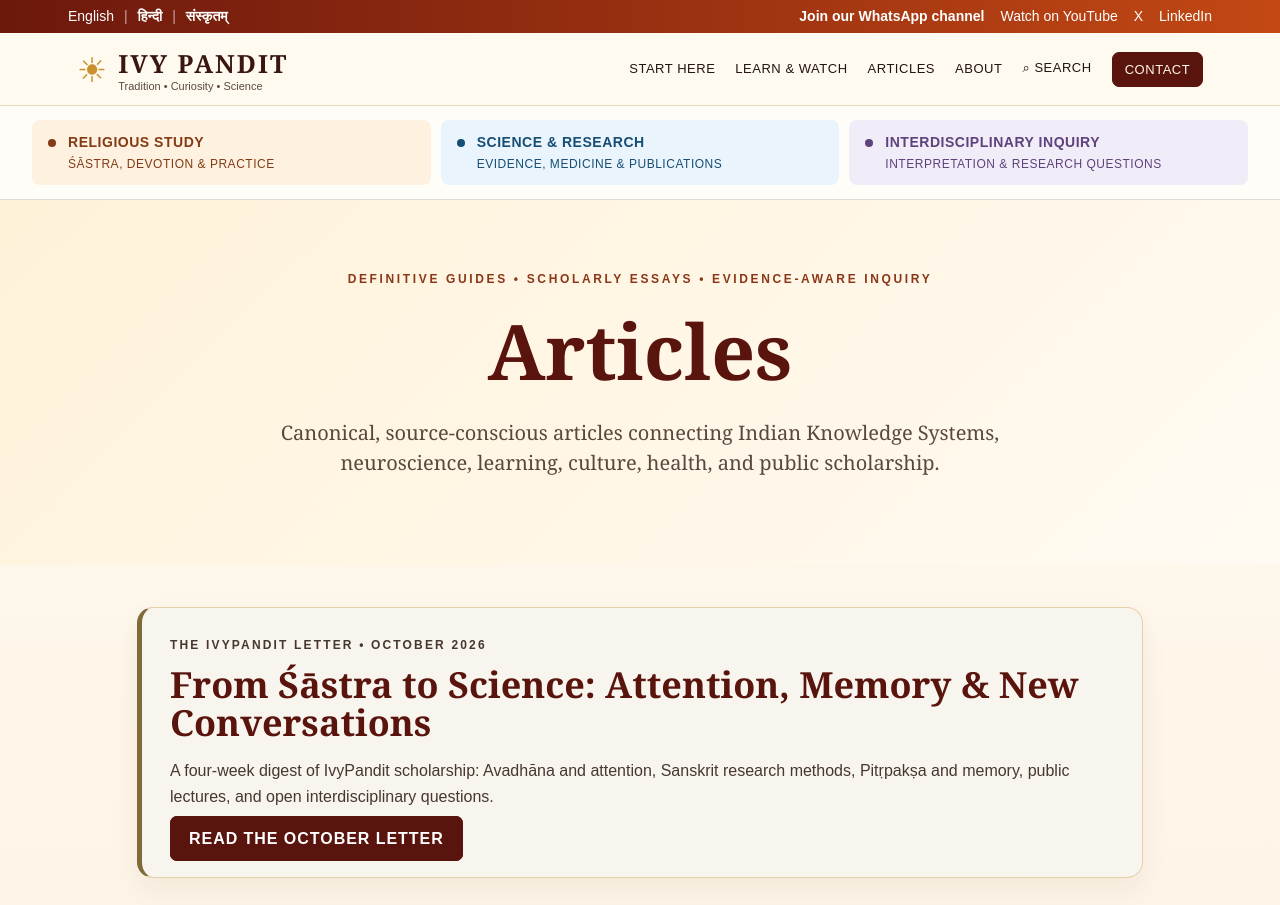
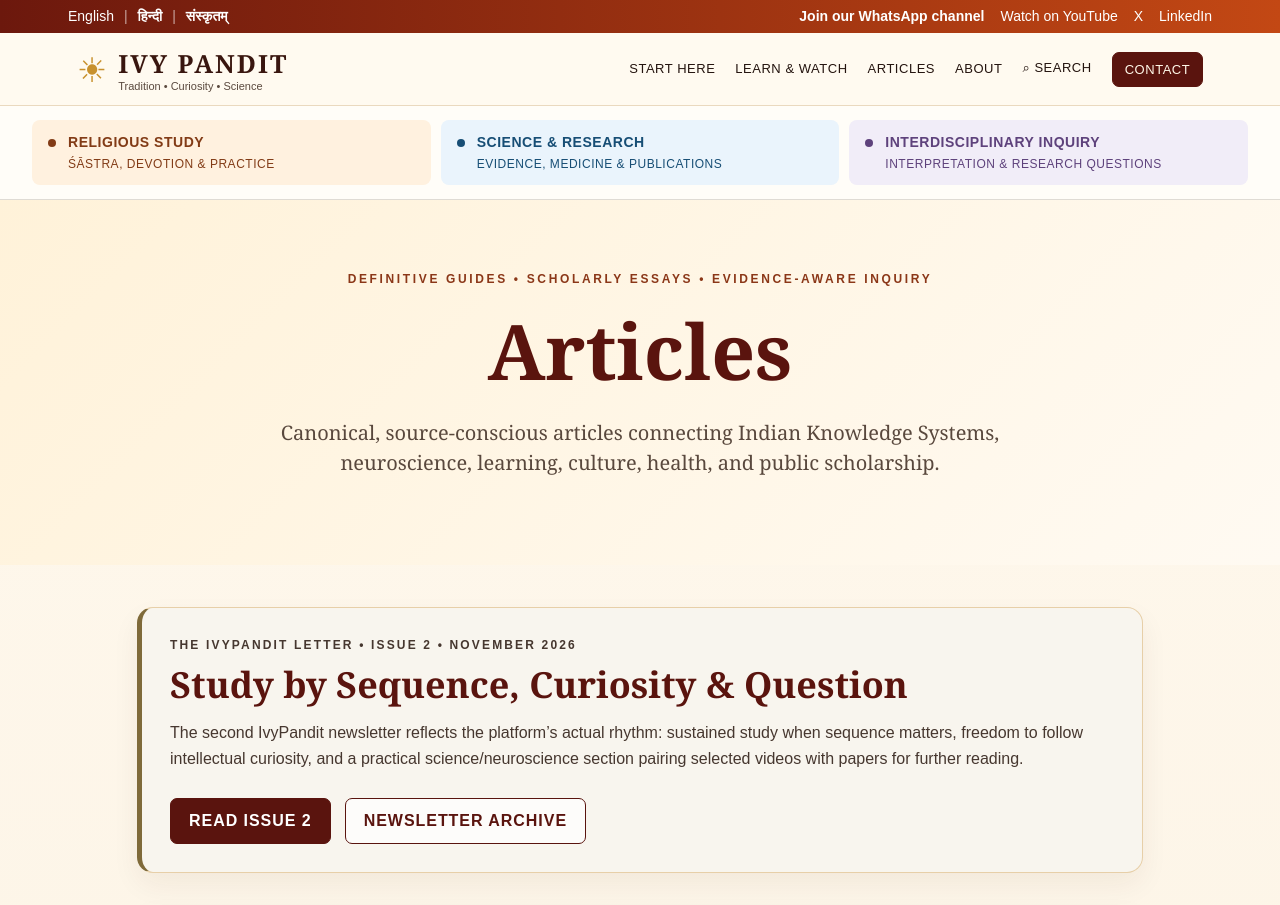
Before and after one commit to nishmishra/ivypandit-v2, a Next.js app: page /articles in a window 1280 px wide. Shown: the top 905 px of the page. Built offline with nearby package versions, Linux system fonts and the light colour scheme.

Commit message:
Feature second IvyPandit newsletter

```diff
--- a/app/articles/page.tsx
+++ b/app/articles/page.tsx
@@ -1,6 +1,16 @@
 export default function Articles(){return <>
   <section className="pageHero"><div className="eyebrow">Definitive guides • Scholarly essays • Evidence-aware inquiry</div><h1>Articles</h1><p>Canonical, source-conscious articles connecting Indian Knowledge Systems, neuroscience, learning, culture, health, and public scholarship.</p></section>
   <main className="content">
+    <section className="panel" aria-label="IvyPandit November 2026 newsletter" style={{marginBottom:'34px',padding:'28px',borderLeft:'5px solid #7f6a3a',background:'#f8f5ee'}}>
+      <p className="kicker">The IvyPandit Letter • Issue 2 • November 2026</p>
+      <h2 className="sectionTitle">Study by Sequence, Curiosity & Question</h2>
+      <p>The second IvyPandit newsletter reflects the platform’s actual rhythm: sustained study when sequence matters, freedom to follow intellectual curiosity, and a practical science/neuroscience section pairing selected videos with papers for further reading.</p>
+      <div className="buttons" style={{justifyContent:'flex-start',flexWrap:'wrap'}}>
+        <a className="btn primary" href="/articles/ivypandit-letter-november-2026">Read Issue 2</a>
+        <a className="btn secondary" href="/newsletter">Newsletter archive</a>
+      </div>
+    </section>
+
     <section className="panel" aria-label="IvyPandit October 2026 newsletter" style={{marginBottom:'34px',padding:'28px',borderLeft:'5px solid #7f6a3a',background:'#f8f5ee'}}>
       <p className="kicker">The IvyPandit Letter • October 2026</p>
       <h2 className="sectionTitle">From Śāstra to Science: Attention, Memory & New Conversations</h2>
```
